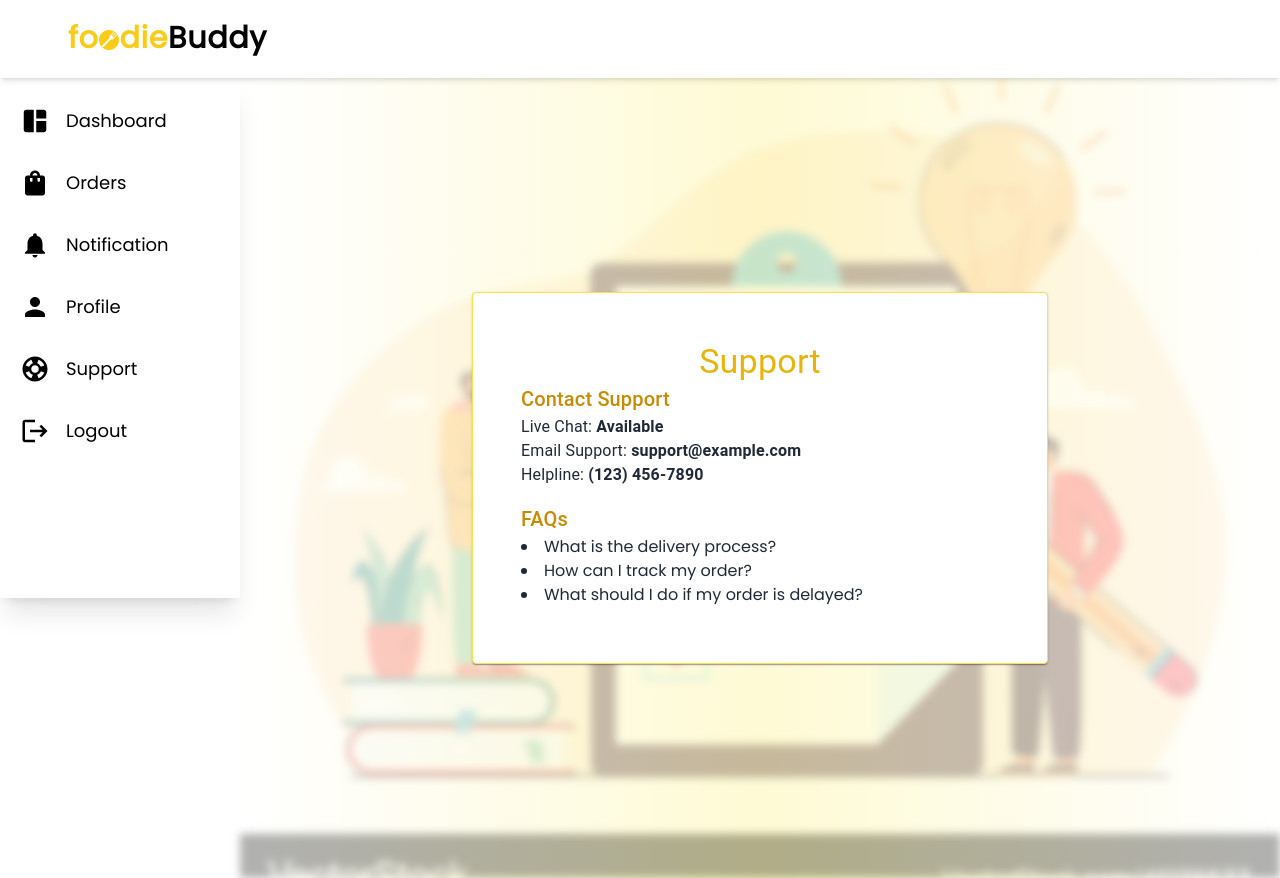
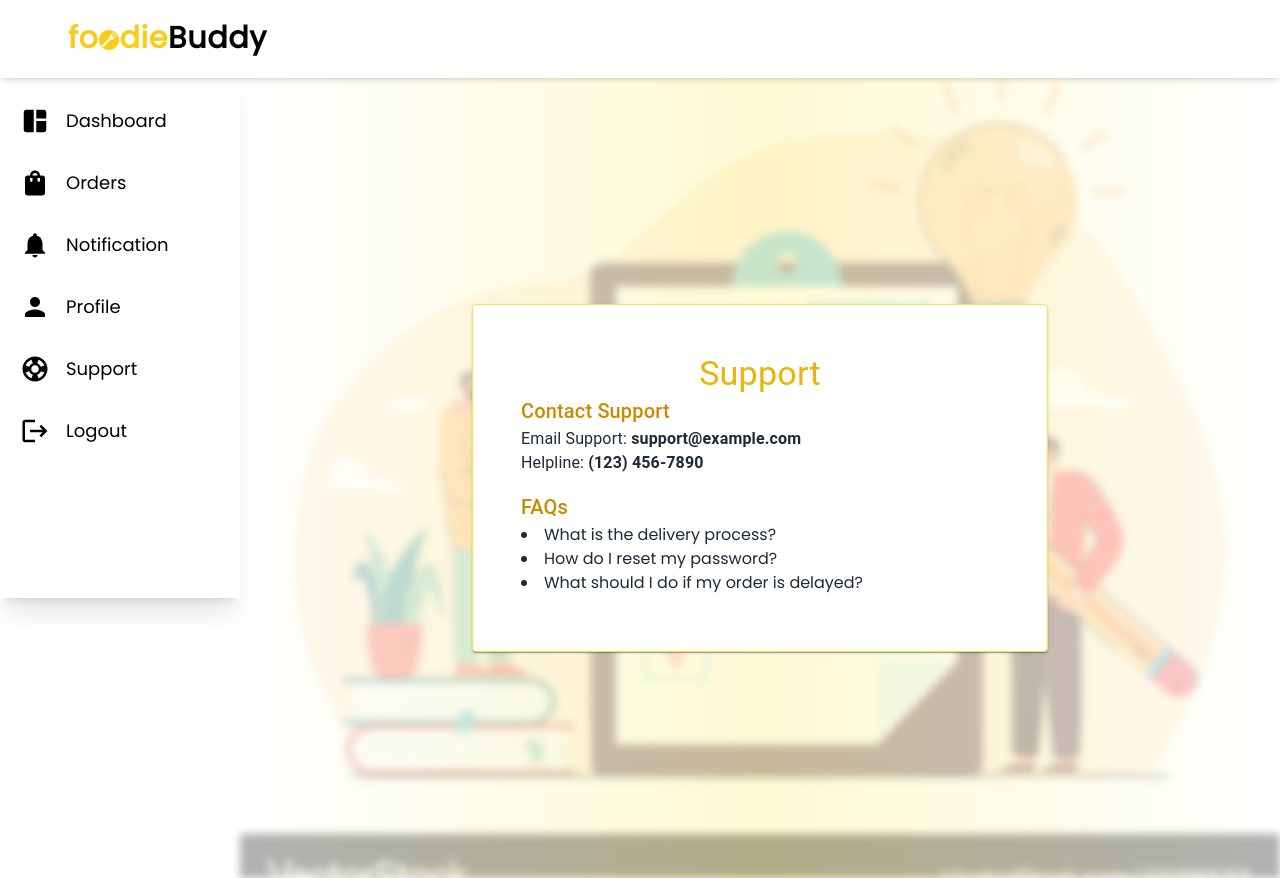
Before and after one commit to bhoomi1024/fooddelivery, a React (Vite) app in the folder frontend/: page /DelLayout/DelSupport in a window 1280 px wide. Built offline with nearby package versions, Linux system fonts and the light colour scheme.

Commit message:
upadte support page

```diff
--- a/frontend/src/components/AfterLoginDeliveryPartnersCompo/DelSupport.jsx
+++ b/frontend/src/components/AfterLoginDeliveryPartnersCompo/DelSupport.jsx
@@ -5,11 +5,11 @@ import BackgroundImage from '../../assets/profile.jpg'; // Ensure the path is co
 const faqs = [
   {
     question: "What is the delivery process?",
-    answer: "The delivery process involves several steps: order placement, preparation, dispatch, and delivery."
+    answer: "The delivery process includes the following steps: After you place an order, you choose a restaurant, and the request is sent to a delivery partner. The delivery partner receives the request and can either accept or decline it. Once accepted, the order appears in their 'Current Orders' section, where they can view the order ID and delivery address. The address can be manually copied, and the delivery partner can use the map in the 'Notification' section to search for the user's location and plan the route."
   },
   {
-    question: "How can I track my order?",
-    answer: "You can track your order through the tracking link sent to your email."
+    question: "How do I reset my password?",
+    answer: "To reset your password, go to the login page, click on Forgot Password, and enter your registered email address. You will receive an email with a link to reset your password. Follow the instructions in the email to set a new password."
   },
   {
     question: "What should I do if my order is delayed?",
@@ -53,9 +53,6 @@ const DelSupport = () => {
               Contact Support
             </Typography>
             <Typography variant="body1" className="text-gray-800">
-              Live Chat: <strong>Available</strong>
-            </Typography>
-            <Typography variant="body1" className="text-gray-800">
               Email Support: <strong>support@example.com</strong>
             </Typography>
             <Typography variant="body1" className="text-gray-800">
```
